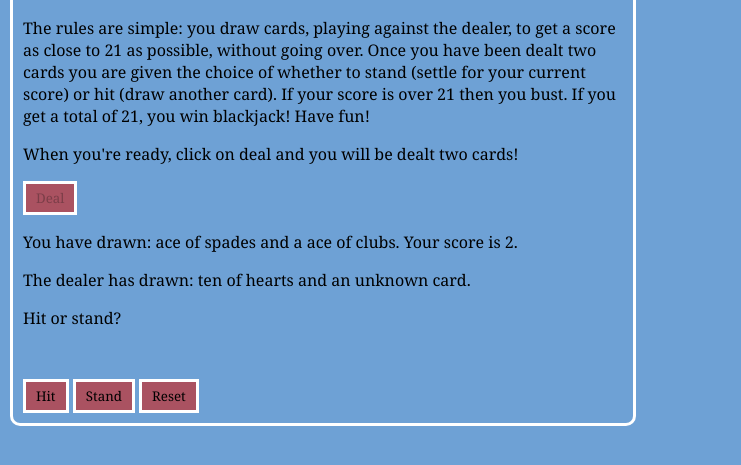
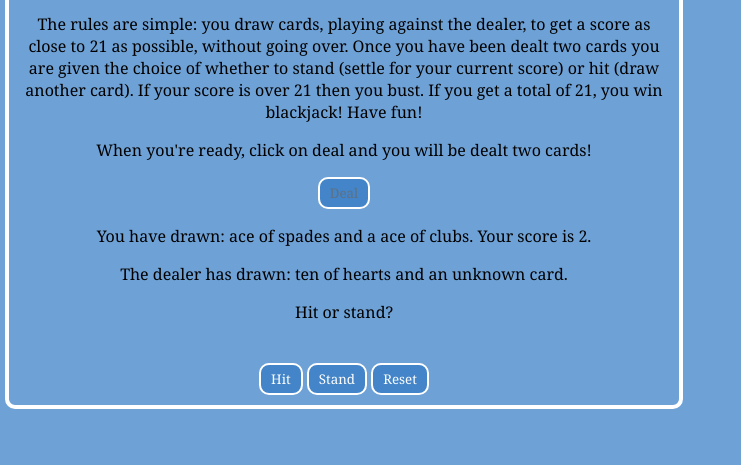
Before and after one commit to llcollett/codeworks-blackjack, a plain HTML site: page index.html in a window 1280 px wide. Both pictures are taken after a click on the button "Deal". Shown: the part 145-610 px from the top of the page, without its empty margins (0-741 px from the left). Drawn offline with nearby package versions, Linux system fonts and the light colour scheme.

Commit message:
final changes

```diff
--- a/stylesheet.css
+++ b/stylesheet.css
@@ -1,27 +1,33 @@
 
 
 body {
+	text-align: center;
 	font-family: Georgia, serif;
 	background-color: rgba(49, 122, 196, 0.7);
 	background-clip: padding-box;
-	width: 600px;
+	width: 650px;
 	padding: 10px;
-	margin: 10px;
-	border: 3px solid white;
+	margin: 5px;
+	border: 4px solid white;
 	border-radius: 10px;
 }
 
 #bust, #stand {
-	font-size: 50px;
+	font-size: 40px;
 }
 
 #blackjack {
-	font-size: 50px;
-	color: rgba(196, 49, 49, 0.8);
+	font-size: 40px;
+	color: white;
 }
 button {
 	font-family: Georgia, serif;
-	background-color: rgba(196, 49, 49, 0.7);
+	color: white;
+	background-color: rgba(49, 122, 196, 0.7);
 	padding: 5px 10px;
-	border: 3px solid white;
+	border: 2px solid white;
+	border-radius: 10px;
 }
+:disabled {
+	color: rgba(104,104,104,0.7);
+}
```
